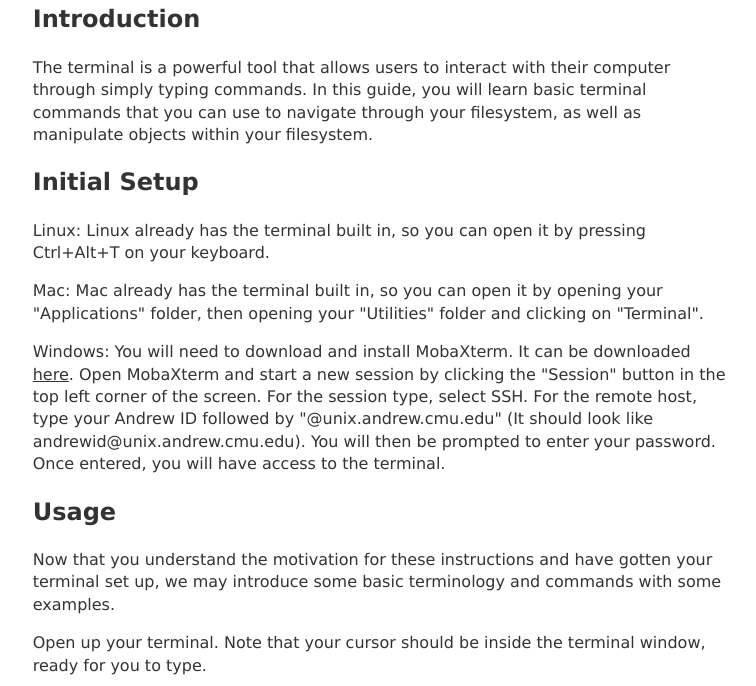
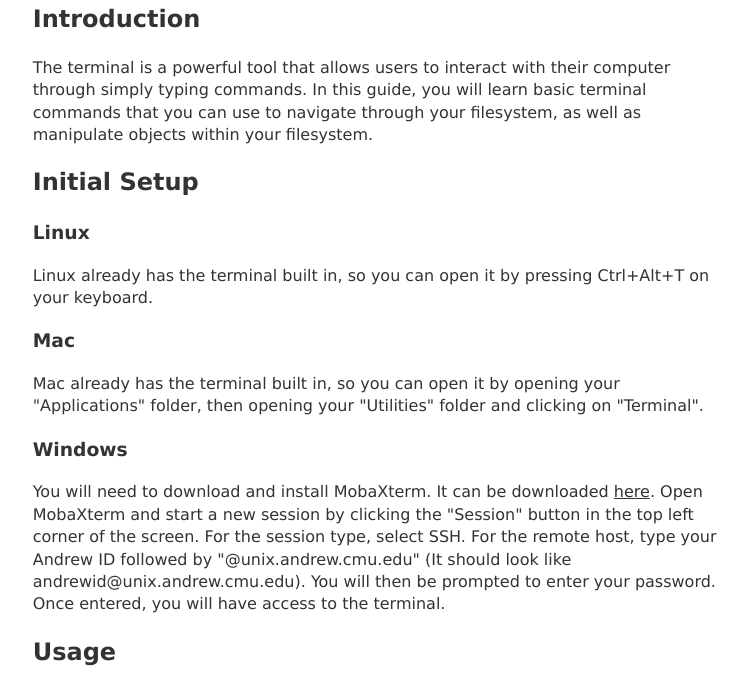
Before and after one commit to azdavis/howto-terminal, a website: page src/index.html in a window 1280 px wide. Shown: the part 71-757 px from the top of the page, without its empty margins (259-1015 px from the left). Drawn offline with Linux system fonts and the light colour scheme.

Commit message:
Use some h3

```diff
--- a/src/index.html
+++ b/src/index.html
@@ -21,24 +21,26 @@
 		<h2>
 			Initial Setup
 		</h2>
+		<h3>Linux</h3>
 		<p>
-			Linux: Linux already has the terminal built in, so you can open it by
-			pressing Ctrl+Alt+T on your keyboard.
+			Linux already has the terminal built in, so you can open it by pressing
+			Ctrl+Alt+T on your keyboard.
 		</p>
+		<h3>Mac</h3>
 		<p>
-			Mac: Mac already has the terminal built in, so you can open it by opening
-			your "Applications" folder, then opening your "Utilities" folder and
-			clicking on "Terminal".
+			Mac already has the terminal built in, so you can open it by opening your
+			"Applications" folder, then opening your "Utilities" folder and clicking
+			on "Terminal".
 		</p>
+		<h3>Windows</h3>
 		<p>
-			Windows: You will need to download and install MobaXterm. It can be
-			downloaded <a href="https://mobaxterm.mobatek.net">here</a>. Open
-			MobaXterm and start a new session by clicking the "Session" button in the
-			top left corner of the screen. For the session type, select SSH. For the
-			remote host, type your Andrew ID followed by "@unix.andrew.cmu.edu" (It
-			should look like andrewid@unix.andrew.cmu.edu). You will then be prompted
-			to enter your password. Once entered, you will have access to the
-			terminal.
+			You will need to download and install MobaXterm. It can be downloaded
+			<a href="https://mobaxterm.mobatek.net">here</a>. Open MobaXterm and start
+			a new session by clicking the "Session" button in the top left corner of
+			the screen. For the session type, select SSH. For the remote host, type
+			your Andrew ID followed by "@unix.andrew.cmu.edu" (It should look like
+			andrewid@unix.andrew.cmu.edu). You will then be prompted to enter your
+			password. Once entered, you will have access to the terminal.
 		</p>
 		<h2>
 			Usage
```
